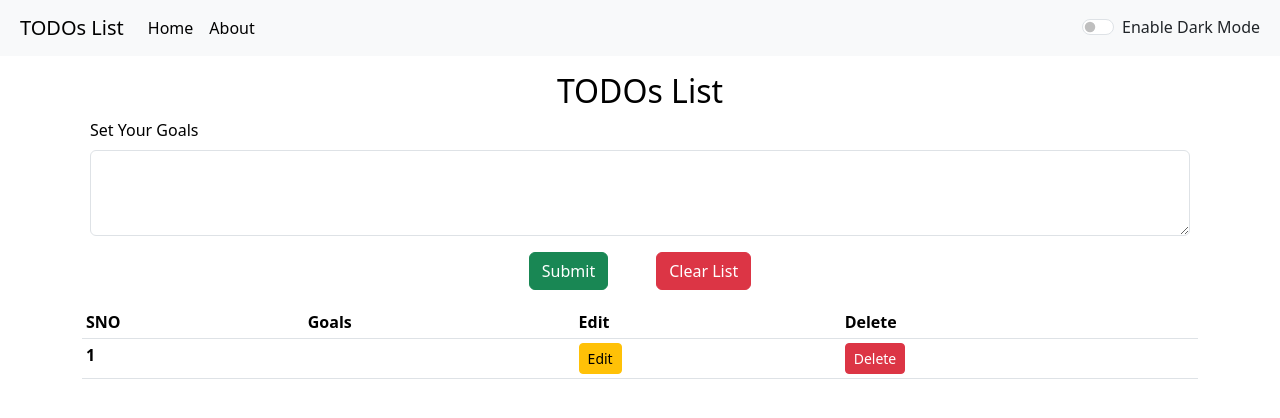
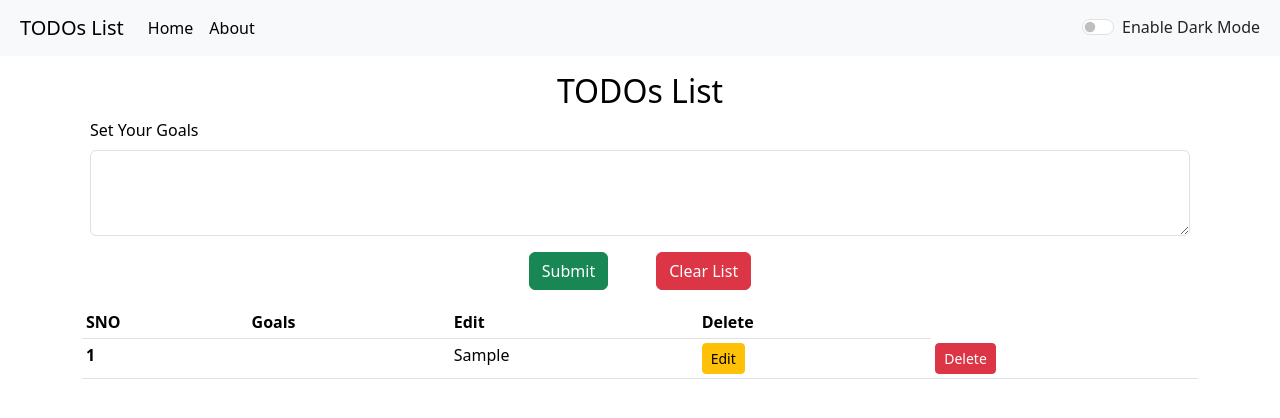
Before and after one commit to Anant-Padhiyar/TODOs-List, a Next.js app: page / in a window 1280 px wide. Both pictures are taken after typing "Sample" into the empty fields and a click on the button "Submit". Shown: the top 418 px of the page. Built offline with nearby package versions, Linux system fonts and the light colour scheme.

Commit message:
Update Homepage.jsx

```diff
--- a/pages/Components/Homepage.jsx
+++ b/pages/Components/Homepage.jsx
@@ -124,8 +124,8 @@ style={{ backgroundColor: mode === 'light' ? 'white' : 'black', color: mode ===
 <tr key={index}>
 <th scope="row">{index + 1}</th>
 <td>{item[0]}</td>
-{/*
-<td>{item[1]}</td>*/}
+
+<td>{item[1]}</td>
 <td>
 <button className="btn btn-warning btn-sm" data-bs-toggle="modal" data-bs-target="#exampleModal" onClick={() => Edited(index)}>Edit</button>
 </td>
```
